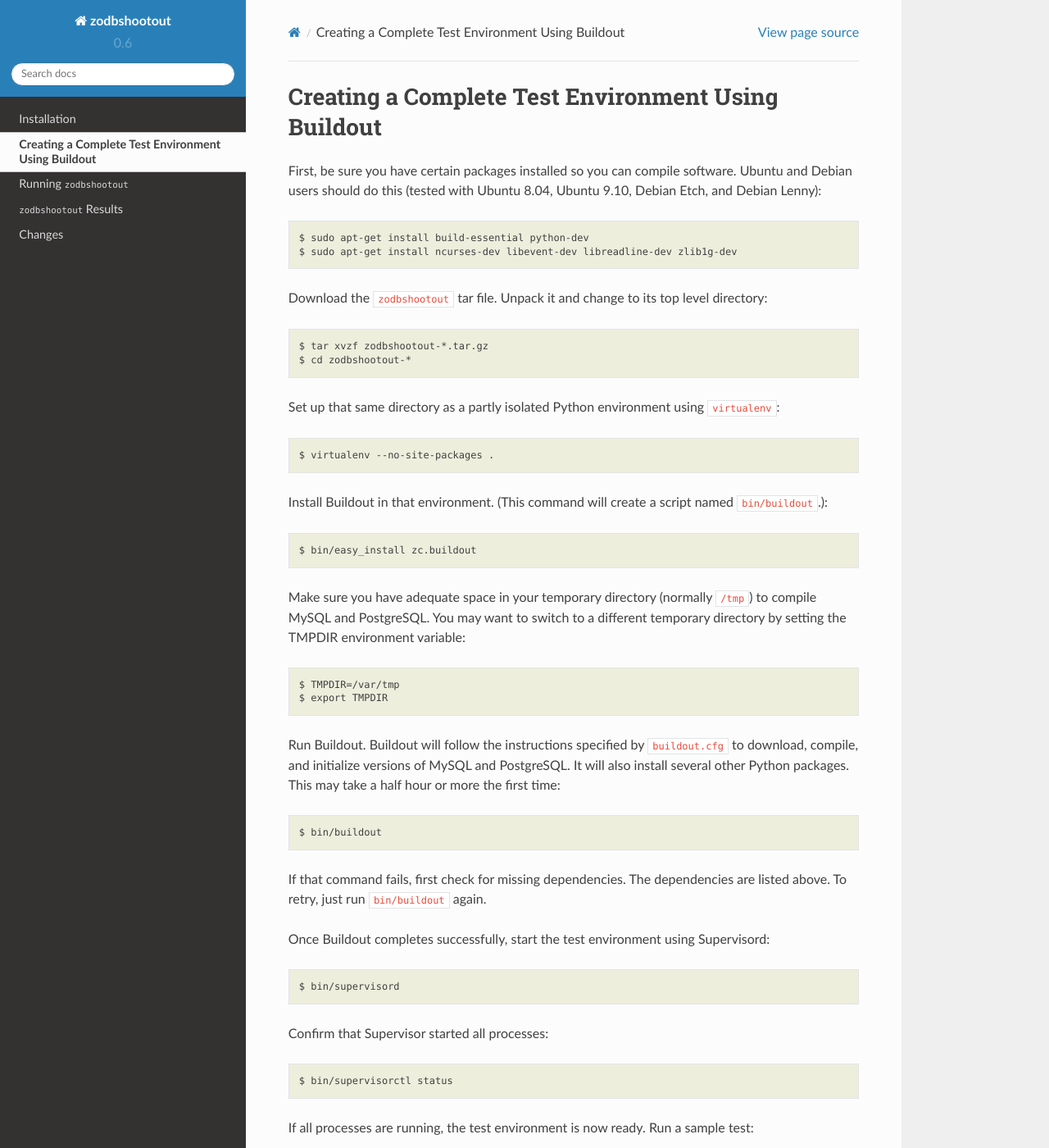
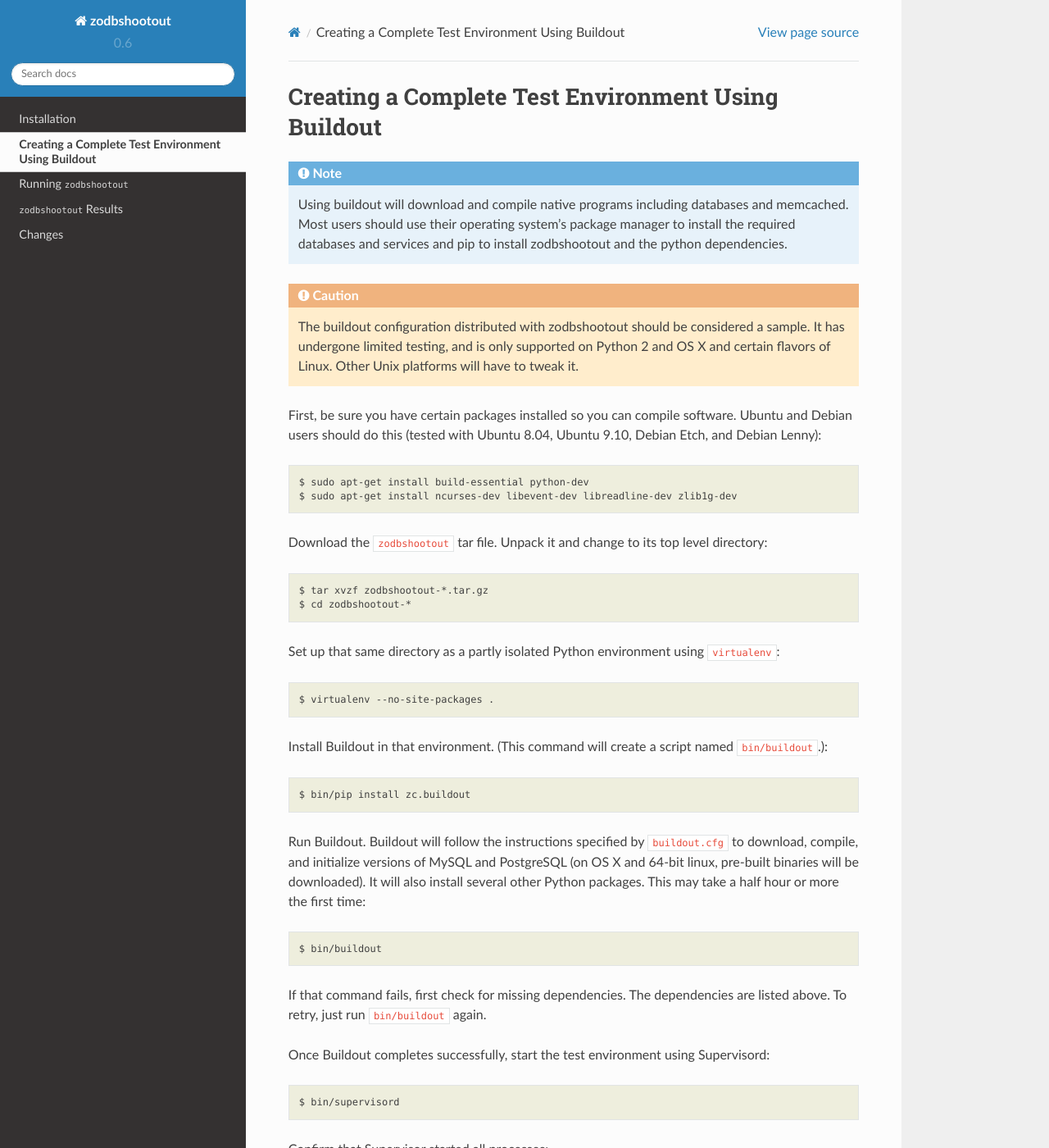
Before and after one commit to zodb/zodbshootout, a Sphinx documentation site: the page built from doc/install-buildout.rst, in a window 1280 px wide and 1400 px high. Shown: the whole window at 82% size. Built offline with Sphinx 7.4.7 and the Read the Docs theme 2.0.0, drawn with Linux system fonts in a browser that asks for light colours; some of the changed text lies outside the part shown.

Commit message:
Move the sample confs to a samples directory.
Update the buildout instructions for the new directory and buildout style.

Add a manifest.

```diff
--- a/doc/install-buildout.rst
+++ b/doc/install-buildout.rst
@@ -1,6 +1,18 @@
 =====================================================
  Creating a Complete Test Environment Using Buildout
 =====================================================
+
+.. note:: Using buildout will download and compile native programs
+          including databases and memcached. Most users should use
+          their operating system's package manager to install the
+          required databases and services and pip to install
+          zodbshootout and the python dependencies.
+
+.. caution:: The buildout configuration distributed with zodbshootout
+             should be considered a sample. It has undergone limited
+             testing, and is only supported on Python 2 and OS X and
+             certain flavors of Linux. Other Unix platforms will have
+             to tweak it.
 
 First, be sure you have certain packages installed so you can compile
 software. Ubuntu and Debian users should do this (tested with Ubuntu
@@ -23,20 +35,13 @@
 Install Buildout in that environment.  (This command will create a script
 named ``bin/buildout``.)::
 
-    $ bin/easy_install zc.buildout
-
-Make sure you have adequate space in your temporary directory (normally
-``/tmp``) to compile MySQL and PostgreSQL. You may want to switch to a
-different temporary directory by setting the TMPDIR environment
-variable::
-
-    $ TMPDIR=/var/tmp
-    $ export TMPDIR
+    $ bin/pip install zc.buildout
 
 Run Buildout. Buildout will follow the instructions specified by
-``buildout.cfg`` to download, compile, and initialize versions of MySQL
-and PostgreSQL. It will also install several other Python packages.
-This may take a half hour or more the first time::
+``buildout.cfg`` to download, compile, and initialize versions of
+MySQL and PostgreSQL (on OS X and 64-bit linux, pre-built binaries
+will be downloaded). It will also install several other Python
+packages. This may take a half hour or more the first time::
 
     $ bin/buildout
 
@@ -66,5 +71,5 @@
 network link. Set up ``remote-sample.conf`` by building
 ``zodbshootout`` on two networked computers, then point the client at
 the server by changing the ``%define host`` line at the top of
-``remote-sample.conf``. The ``etc`` directory contains other sample
+``remote-sample.conf``. The ``sample`` directory contains other sample
 database configurations.
--- a/doc/install.rst
+++ b/doc/install.rst
@@ -45,3 +45,6 @@
 ``zodbshootout`` contains a ``zc.buildout`` configuration for
 creating a complete testing environment. It is described in a
 :doc:`separate document <install-buildout>`.
+
+This is an advanced usage and may require adjustment for a particular
+system.
```
Also changed, not shown: other parts of doc/install-buildout.rst (+1 -1 lines), 17 other files.
